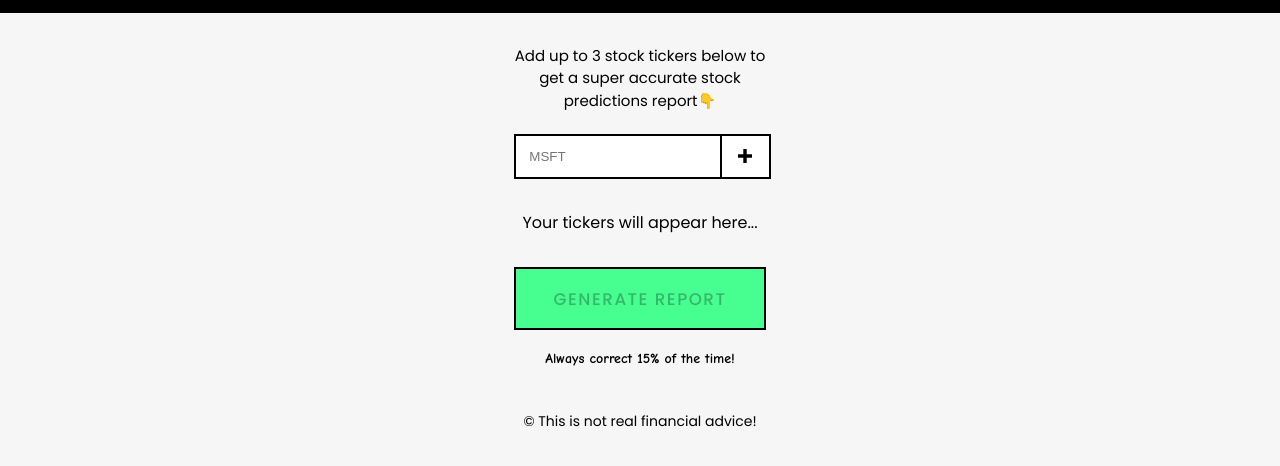
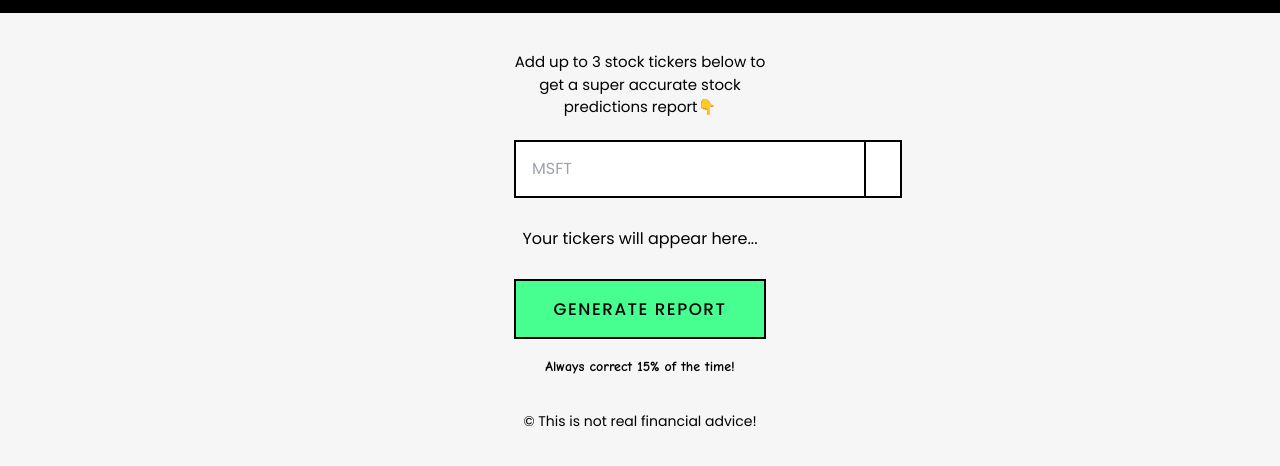
Before and after one commit to PhucDNUrani/stock-prediction, a website built with Vite: page index.html in a window 1280 px wide. Shown: the part 114-580 px from the top of the page. Built offline with nearby package versions, Linux system fonts and the light colour scheme.

Commit message:
Using tailwind

```diff
--- a/index.html
+++ b/index.html
@@ -2,7 +2,7 @@
 <html>
 	<head>
 		<title>Dodgy Dave's Stock Predictions</title>
-		<link rel="stylesheet" href="index.css">
+		<script src="https://cdn.tailwindcss.com"></script>
 		<link rel="preconnect" href="https://fonts.googleapis.com">
 		<link rel="preconnect" href="https://fonts.gstatic.com" crossorigin>
 		<link href="https://fonts.googleapis.com/css2?family=Comic+Neue:wght@700&family=Poppins:wght@400;500;600;700&display=swap" rel="stylesheet">
@@ -10,38 +10,38 @@
 		<meta charset="UTF-8">
 	</head>
 
-	<body>
-		<header>
-			<img src="images/logo-dave-text.png" alt="Dodgy Dave's Stock Predictions">
+	<body class="m-0 p-0 font-['Poppins',sans-serif] bg-[#f6f6f6]">
+		<header class="flex justify-center p-4 bg-black mx-auto my-0">
+			<img src="images/logo-dave-text.png" alt="Dodgy Dave's Stock Predictions" class="w-[340px]">
 		</header>
-		<main>
-			<section class="action-panel">
-				<form id="ticker-input-form">
-					<label for="ticker-input"> Add up to 3 stock tickers below to get a super accurate stock predictions report👇 </label>
-					<div class="form-input-control">
-						<input type="text" id="ticker-input" placeholder="MSFT">
-						<button class="add-ticker-btn">
-							<img src="images/add.svg" class="add-ticker-svg" alt="add">
+		<main class="flex justify-center">
+			<section class="action-panel leading-[1.4em] flex h-[350px] flex-col justify-around items-center my-[1.5em] mx-[2em]">
+				<form id="ticker-input-form" class="w-[360px] flex flex-col items-center">
+					<label for="ticker-input" class="text-center p-[0.43em] text-[15px] mb-[1em] w-[80%]"> Add up to 3 stock tickers below to get a super accurate stock predictions report👇 </label>
+					<div class="form-input-control flex w-[70%]">
+						<input type="text" id="ticker-input" placeholder="MSFT" class="p-[1em] border-2 border-black border-r-0">
+						<button class="add-ticker-btn flex items-center bg-white text-[3em] py-0 px-[0.35em] cursor-pointer border-2 border-black hover:bg-[#d2d2d2]">
+							<img src="images/add.svg" class="add-ticker-svg w-[14px]" alt="add">
 						</button>
 					</div>
 				</form>
-				<p class="ticker-choice-display">
+				<p class="ticker-choice-display flex items-center h-[3em]">
 					Your tickers will appear here...
 				</p>
-				<button class="generate-report-btn" type="button" disabled>
+				<button class="generate-report-btn w-[70%] py-[1em] px-[1.5em] cursor-pointer font-['Poppins',sans-serif] border-2 border-black bg-[#46ff90] uppercase font-medium tracking-[0.09em] text-[105%]" type="button" disabled>
 					Generate Report
 				</button>
-				<p class="tag-line">Always correct 15% of the time!</p>
+				<p class="tag-line font-['Comic_Neue'] font-bold text-[14px]">Always correct 15% of the time!</p>
 			</section>
-			<section class="loading-panel">
+			<section class="loading-panel hidden flex-col justify-around h-[400px] text-center">
 				<img src="images/loader.svg" alt="loading">
 				<div id="api-message">Querying Stocks API...</div>
 			</section>
-			<section class="output-panel">
-				<h2>Your Report 😜</h2>
+			<section class="output-panel leading-[1.4em] hidden flex-col justify-start items-center my-[1.5em] mx-[2em] h-[350px] border-2 border-solid border-black py-[1em] px-[2em]">
+				<h2 class="text-center font-normal -mt-[26px] bg-[#f6f6f6] px-[10px] py-0 text-[18px] mb-0">Your Report 😜</h2>
 			</section>
 		</main>
-		<footer>
+		<footer class="text-[14px] text-center">
 			&copy; This is not real financial advice!
 		</footer>
 		<script src="index.js" type="module"></script>
```
